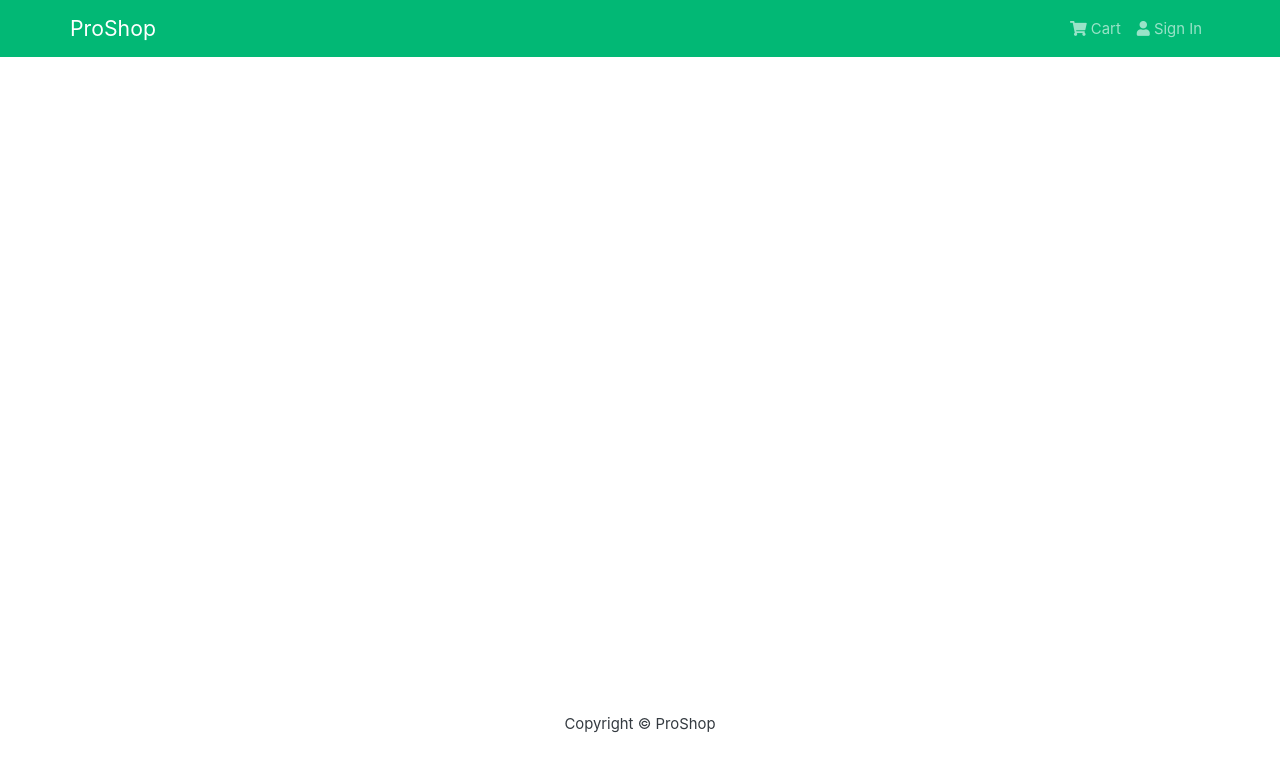
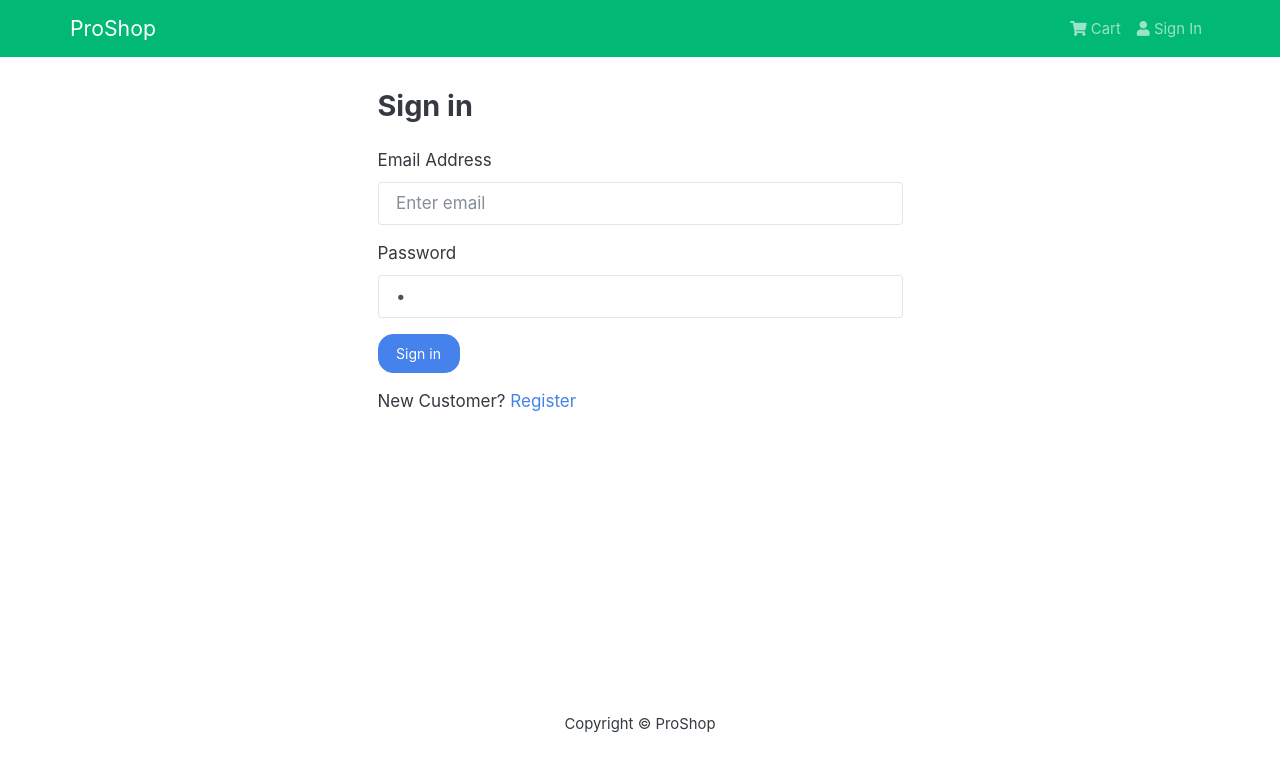
Before and after one commit to NolanBeyer/MERN-ProShop, a React (Create React App) app in the folder frontend/: page /login in a window 1280 px wide. Shown: the top 772 px of the page. Built offline with nearby package versions, Linux system fonts and the light colour scheme.

Commit message:
completed login form

```diff
--- a/frontend/src/App.js
+++ b/frontend/src/App.js
@@ -6,6 +6,7 @@
 import HomeScreen from './screens/HomeScreen'
 import ProductScreen from './screens/ProductScreen'
 import CartScreen from './screens/CartScreen'
+import LoginScreen from './screens/LoginScreen'
 
 const App = () => {
   return (
@@ -13,9 +14,10 @@
       <Header />
       <main className='py-3'>
         <Container>
-          <Route exact path='/' component={HomeScreen} />
+          <Route path='/login' component={LoginScreen} />
           <Route path='/product/:id' component={ProductScreen} />
           <Route path='/cart/:id?' component={CartScreen} />
+          <Route exact path='/' component={HomeScreen} />
         </Container>
       </main>
       <Footer />
--- a/frontend/src/actions/userActions.js
+++ b/frontend/src/actions/userActions.js
@@ -1,5 +1,4 @@
 import axios from 'axios'
-import { json } from 'express'
 import {
   USER_LOGIN_FAIL,
   USER_LOGIN_REQUEST,
--- /dev/null
+++ b/frontend/src/components/FormContainer.js
@@ -0,0 +1,16 @@
+import React from 'react'
+import { Row, Col, Container } from 'react-bootstrap'
+
+const FormContainer = ({ children }) => {
+  return (
+    <Container>
+      <Row className='justify-content-md-center'>
+        <Col xs={12} md={6}>
+          {children}
+        </Col>
+      </Row>
+    </Container>
+  )
+}
+
+export default FormContainer
--- /dev/null
+++ b/frontend/src/screens/LoginScreen.js
@@ -0,0 +1,72 @@
+import React, { useEffect, useState } from 'react'
+import { Link } from 'react-router-dom'
+import { Row, Button, Col } from 'react-bootstrap'
+import { useDispatch, useSelector } from 'react-redux'
+import Message from '../components/Message'
+import Loader from '../components/Loader'
+import FormContainer from '../components/FormContainer'
+import { Form, FormControl } from 'react-bootstrap'
+import { login } from '../actions/userActions'
+
+const LoginScreen = ({ location, history }) => {
+  const [email, setEmail] = useState(' ')
+  const [password, setPassword] = useState(' ')
+
+  const dispatch = useDispatch()
+
+  const userLogin = useSelector((state) => state.userLogin)
+
+  const { loading, error, userInfo } = userLogin
+
+  const redirect = location.search ? location.search.split('=')[1] : '/'
+
+  useEffect(() => {
+    if (userInfo) {
+      history.push(redirect)
+    }
+  }, [history, userInfo, redirect])
+
+  const submitHandler = (e) => {
+    e.preventDefault()
+    dispatch(login(email, password))
+    // Dispatch Login
+  }
+  return (
+    <FormContainer>
+      <h1>Sign in</h1>
+      {error && <Message variant='danger'>{error}</Message>}
+      {loading && <Loader></Loader>}
+      <Form onSubmit={submitHandler}>
+        <Form.Group controlId='email'>
+          <Form.Label>Email Address</Form.Label>
+          <FormControl
+            type='email'
+            placeholder='Enter email'
+            value={email}
+            onChange={(e) => setEmail(e.target.value)}></FormControl>
+        </Form.Group>
+        <Form.Group controlId='password'>
+          <Form.Label>Password</Form.Label>
+          <FormControl
+            type='password'
+            placeholder='Enter password'
+            value={password}
+            onChange={(e) => setPassword(e.target.value)}></FormControl>
+        </Form.Group>
+        <Button type='submit' variant='primary'>
+          Sign in
+        </Button>
+      </Form>
+      <Row className='py-3'>
+        <Col>
+          New Customer?{' '}
+          <Link to={redirect ? `/register?redirect=${redirect}` : '/register'}>
+            Register
+          </Link>
+        </Col>
+      </Row>
+    </FormContainer>
+  )
+}
+
+export default LoginScreen
```
Also changed, not shown: 1 other file (tests, documents, lock files or other folders).
